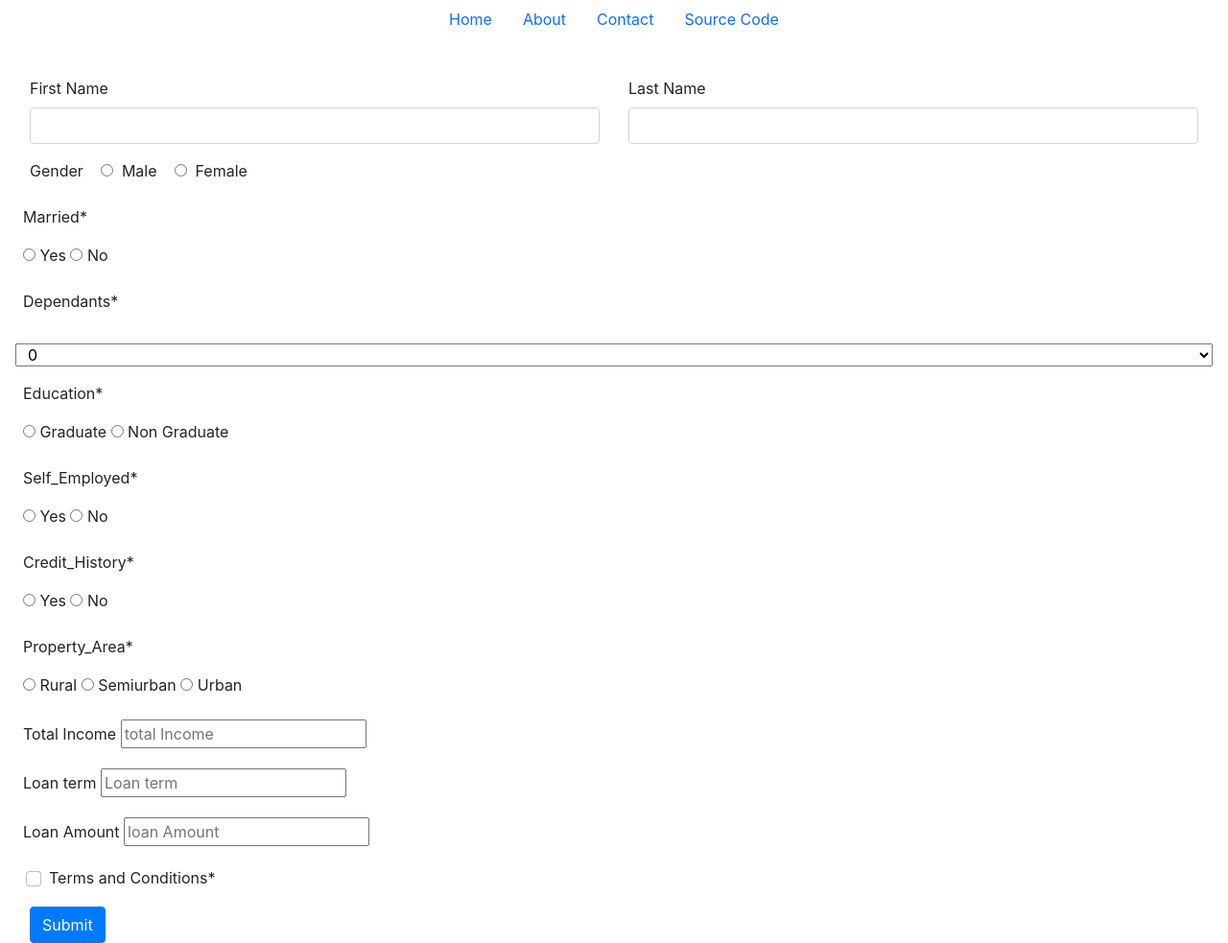
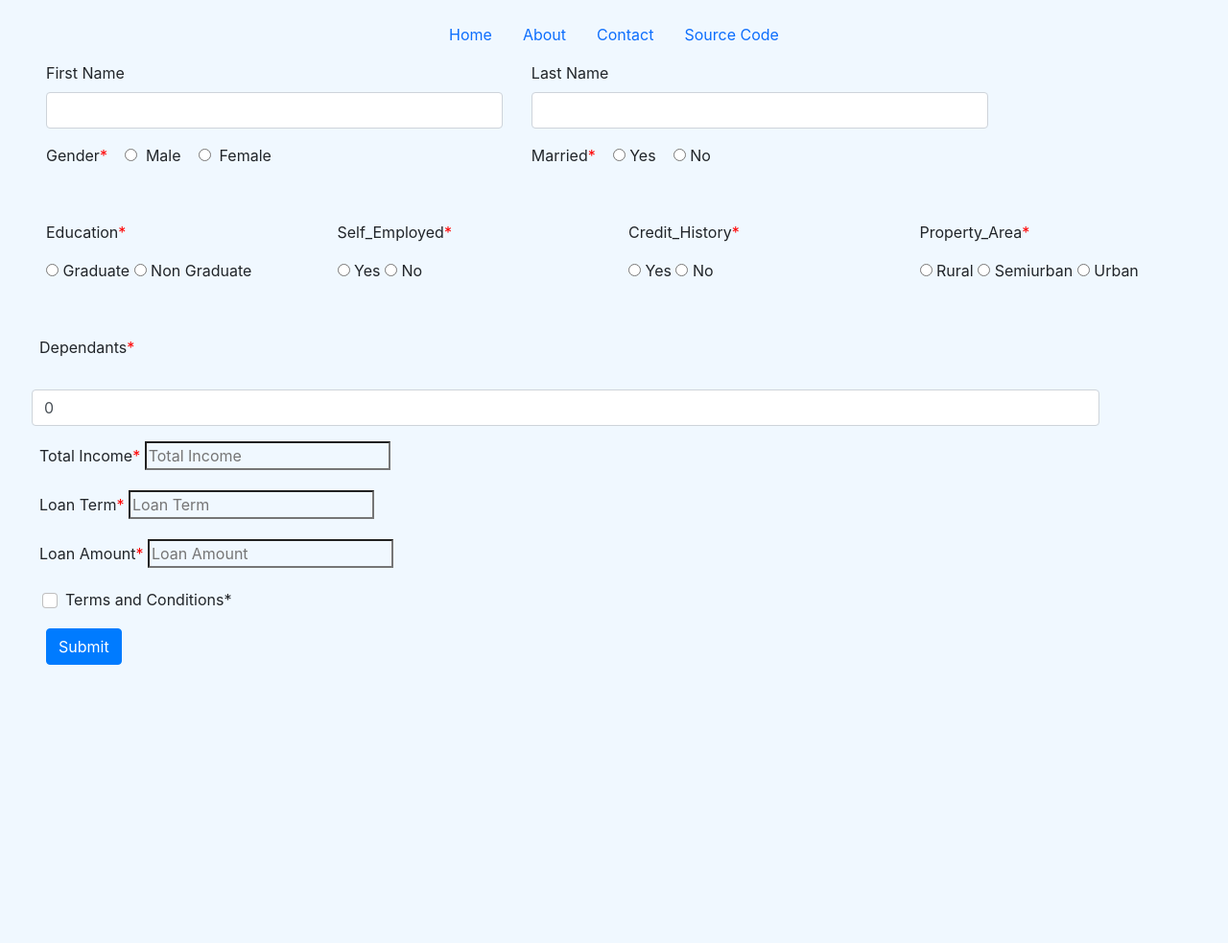
Before and after one commit to SannketNikam/Credit-Risk-Analysis, a Flask app: page / in a window 1280 px wide. Shown: the whole page at 96% size. After the commit the page ends 693 px from the top, so only its background shows below. Run offline with Flask 2, Linux system fonts and the light colour scheme; parts of the project's set-up code (start-up, migrations or seed data) failed here and were passed over; some libraries are stand-ins or nearby versions.

Commit message:
Fixed Navigation Bar

```diff
--- a/app.py
+++ b/app.py
@@ -54,8 +54,6 @@ def predict():
 
     result = predictions.loan_prediction(data)
 
-    # flash(result)
-
     return render_template('index.html', loan_result = result)
 
 if __name__ == "__main__":
--- a/static/stylesheet/style.css
+++ b/static/stylesheet/style.css
@@ -1 +1,9 @@
 /* Stylesheet */
+
+*, html, body {
+    background-color: aliceblue;
+}
+
+.required {
+    color: red;
+}
--- a/templates/about.html
+++ b/templates/about.html
@@ -5,10 +5,11 @@
 <!-- CSS -->
 <link rel="stylesheet" href="{{ url_for('static', filename='css/about.css') }}">
 
-<p class="h1 center mx-3 mt-3 mb-3">• What is Credit Risk Analysis?</p>
+<h1 class="justify-content-center pt-3">• What is Credit Risk Analysis?</h1>
 
-<p class="display-6 mx-5">When a customer applies for a loan, banks and other credit providers use statistical models to
+<p class="display-6 px-5">When a customer applies for a loan, banks and other credit providers use statistical models to
     determine whether or not to grant the loan based on the likelihood of the loan being repaid. The factors involved in
     determining this likelihood are complex, and extensive statistical analysis and modeling are required to predict the
     outcome for each individual case.</p>
+
 {% endblock body %}
--- a/templates/base.html
+++ b/templates/base.html
@@ -25,17 +25,10 @@
         crossorigin="anonymous"></script>
 
     <!-- Other -->
-    <link
-      rel="stylesheet"
-      href="https://stackpath.bootstrapcdn.com/bootstrap/4.4.1/css/bootstrap.min.css"
-      integrity="sha384-Vkoo8x4CGsO3+Hhxv8T/Q5PaXtkKtu6ug5TOeNV6gBiFeWPGFN9MuhOf23Q9Ifjh"
-      crossorigin="anonymous"
-    />
-    <link
-      rel="stylesheet"
-      href="https://stackpath.bootstrapcdn.com/font-awesome/4.7.0/css/font-awesome.min.css"
-      crossorigin="anonymous"
-    />
+    <link rel="stylesheet" href="https://stackpath.bootstrapcdn.com/bootstrap/4.4.1/css/bootstrap.min.css"
+        integrity="sha384-Vkoo8x4CGsO3+Hhxv8T/Q5PaXtkKtu6ug5TOeNV6gBiFeWPGFN9MuhOf23Q9Ifjh" crossorigin="anonymous" />
+    <link rel="stylesheet" href="https://stackpath.bootstrapcdn.com/font-awesome/4.7.0/css/font-awesome.min.css"
+        crossorigin="anonymous" />
     <script src="https://code.jquery.com/jquery-3.2.1.slim.min.js"
         integrity="sha384-KJ3o2DKtIkvYIK3UENzmM7KCkRr/rE9/Qpg6aAZGJwFDMVNA/GpGFF93hXpG5KkN"
         crossorigin="anonymous"></script>
@@ -49,8 +42,34 @@
 
 <body>
     <!-- Navbar -->
-    <ul class="nav justify-content-center">
+
+    <!-- <nav class="navbar navbar-expand-lg bg-body-tertiary">
+        <div class="collapse navbar-collapse" id="navbarText">
+            <ul class="navbar-nav me-auto pb-2 pb-lg-0">
                 <li class="nav-item">
+                    <a class="navbar-brand active" href="/">Home&nbsp;&nbsp;&nbsp;&nbsp;</a>
+                </li>
+                <li class="nav-item">
+                    <a class="navbar-brand active" href="./about">About&nbsp;&nbsp;&nbsp;&nbsp;</a>
+                </li>
+                <li class="nav-item">
+                    <a class="navbar-brand active" href="./contact">Contact&nbsp;&nbsp;&nbsp;&nbsp;</a>
+                </li>
+                <li class="nav-item">
+                    <a class="navbar-brand active" href="https://github.com/SannketNikam/Credit-Risk-Analysis">Source Code</a>
+                </li>
+            </ul>
+            <span class="navbar-brand active"><b>
+                Credit Risk Analysis
+            </b></span>
+        </div>
+        </div>
+    </nav> -->
+
+
+
+    <ul class="nav justify-content-center mt-3 bg-body-tertiary">
+        <li class="nav-brand">
             <a class="nav-link" href="/">Home</a>
         </li>
         <li class="nav-item">
--- a/templates/index.html
+++ b/templates/index.html
@@ -4,90 +4,92 @@
 
 <!-- Loan Approval Form -->
 
-<form action="/predict" method="POST" class="row g-3 mx-3 mt-4">
+<form action="/predict" method="POST" class="row g-3 px-5 pt-2">
 
     <!-- First Name -->
-    <div class="col-md-6">
+    <div class="col-md-5">
         <label for="firstName" class="form-label">First Name</label>
         <input type="text" class="form-control" id="firstName">
     </div>
 
     <!-- Last Name -->
-    <div class="col-md-6">
+    <div class="col-md-5">
         <label for="lastName" class="form-label">Last Name</label>
         <input type="text" class="form-control" id="lastName">
     </div>
 
     <!-- Gender -->
-    <div class="col-12">
-        <label for="gender" class="form-label">Gender</label>
-        &nbsp;&nbsp;&nbsp;<input type="radio" name="gender" value="1">
-        &nbsp;<label>Male</label>
-        &nbsp;&nbsp;&nbsp;<input type="radio" name="gender" value="0">
-        &nbsp;<label>Female</label>
+    <div class="col-md-5">
+        <label for="gender" class="form-label">Gender<span class="required">*</span></label>
+        <label>&nbsp;&nbsp;&nbsp;<input type="radio" name="gender" value="1">
+            &nbsp;Male</label>
+        <label>&nbsp;&nbsp;&nbsp;<input type="radio" name="gender" value="0">
+            &nbsp;Female</label>
     </div>
 
     <!-- Married -->
-    <div class="question-answer">
-        <p>Married<span class="required">*</span></p>
-        <label><input type="radio" value='1' name="married" required /> <span>Yes</span></label>
-        <label><input type="radio" value="0" name="married" required /> <span>No</span></label>
+    <div class="col-md-5">
+        <label>Married<span class="required">*</span></label>
+        <label>&nbsp;&nbsp;&nbsp;<input type="radio" value='1' name="married" required />
+            Yes</label>
+        <label>&nbsp;&nbsp;&nbsp;<input type="radio" value="0" name="married" required />
+            No</label>
+    </div>
+
+    <!-- Education -->
+    <div class="col-md-3 mt-5">
+        <p>Education<span class="required">*</span></p>
+        <label><input type="radio" value='1' name="education" required /> <span>Graduate</span></label>
+        <label><input type="radio" value="0" name="education" required /> <span>Non Graduate</span></label>
+    </div>
+
+    <!-- Self Employed -->
+    <div class="col-md-3 mt-5">
+        <p>Self_Employed<span class="required">*</span></p>
+        <label><input type="radio" value='1' name="selfEmployed" required /> <span>Yes</span></label>
+        <label><input type="radio" value="0" name="selfEmployed" required /> <span>No</span></label>
+    </div>
+
+    <!-- Credit History -->
+    <div class="col-md-3 mt-5">
+        <p>Credit_History<span class="required">*</span></p>
+        <label><input type="radio" value='1' name="credit" required /> <span>Yes</span></label>
+        <label><input type="radio" value="0" name="credit" required /> <span>No</span></label>
+    </div>
+
+    <!-- Property Area -->
+    <div class="col-md-3 mt-5">
+        <p>Property_Area<span class="required">*</span></p>
+        <label><input type="radio" value='0' name="parea" required /> <span>Rural</span></label>
+        <label><input type="radio" value="1" name="parea" required /> <span>Semiurban</span></label>
+        <label><input type="radio" value="2" name="parea" required /> <span>Urban</span></label>
     </div>
 
     <!-- Dependants -->
-    <p>Dependants<span class="required">*</span></p>
-    <select name='dependants'>
+    <p class="mt-5">Dependants<span class="required">*</span></p>
+    <select class="form-control col-md-11" name='dependants'>
         <option value="0">0</option>
         <option value="1">1</option>
         <option value="2">2</option>
         <option value="3">3+</option>
     </select>
 
-    <!-- Education -->
-    <div class="question-answer">
-        <p>Education<span class="required">*</span></p>
-        <label><input type="radio" value='1' name="education" required /> <span>Graduate</span></label>
-        <label><input type="radio" value="0" name="education" required /> <span>Non Graduate</span></label>
-    </div>
-
-    <!-- Self Employed -->
-    <div class="question-answer">
-        <p>Self_Employed<span class="required">*</span></p>
-        <label><input type="radio" value='1' name="selfEmployed" required /> <span>Yes</span></label>
-        <label><input type="radio" value="0" name="selfEmployed" required /> <span>No</span></label>
-    </div>
-
-    <!-- Credit History -->
-    <div class="question-answer">
-        <p>Credit_History<span class="required">*</span></p>
-        <label><input type="radio" value='1' name="credit" required /> <span>Yes</span></label>
-        <label><input type="radio" value="0" name="credit" required /> <span>No</span></label>
-    </div>
-
-    <!-- Property Area -->
-    <div class="question-answer">
-        <p>Property_Area<span class="required">*</span></p>
-        <label><input type="radio" value='0' name="parea" required /> <span>Rural</span></label>
-        <label><input type="radio" value="1" name="parea" required /> <span>Semiurban</span></label>
-        <label><input type="radio" value="2" name="parea" required /> <span>Urban</span></label>
-    </div>
-
     <!-- Total Income -->
     <div class="item">
-        <label> Total Income</label>
-        <input type="number" name="totalIncome" placeholder="total Income" required />
+        <label> Total Income<span class="required">*</span></label>
+        <input type="number" name="totalIncome" placeholder="Total Income" required />
     </div>
 
     <!-- Loan Term -->
     <div class="item">
-        <label> Loan term</label>
-        <input type="number" name="amountTerm" placeholder="Loan term" required />
+        <label> Loan Term<span class="required">*</span></label>
+        <input type="number" name="amountTerm" placeholder="Loan Term" required />
     </div>
 
     <!-- Loan Amount -->
     <div class="item">
-        <label> Loan Amount </label>
-        <input type="number" name="loanAmount" placeholder="loan Amount" required />
+        <label> Loan Amount<span class="required">*</span></label>
+        <input type="number" name="loanAmount" placeholder="Loan Amount" required />
     </div>
 
     <!-- T&C -->
```
Lines whose indentation alone changed are shown as unchanged.
